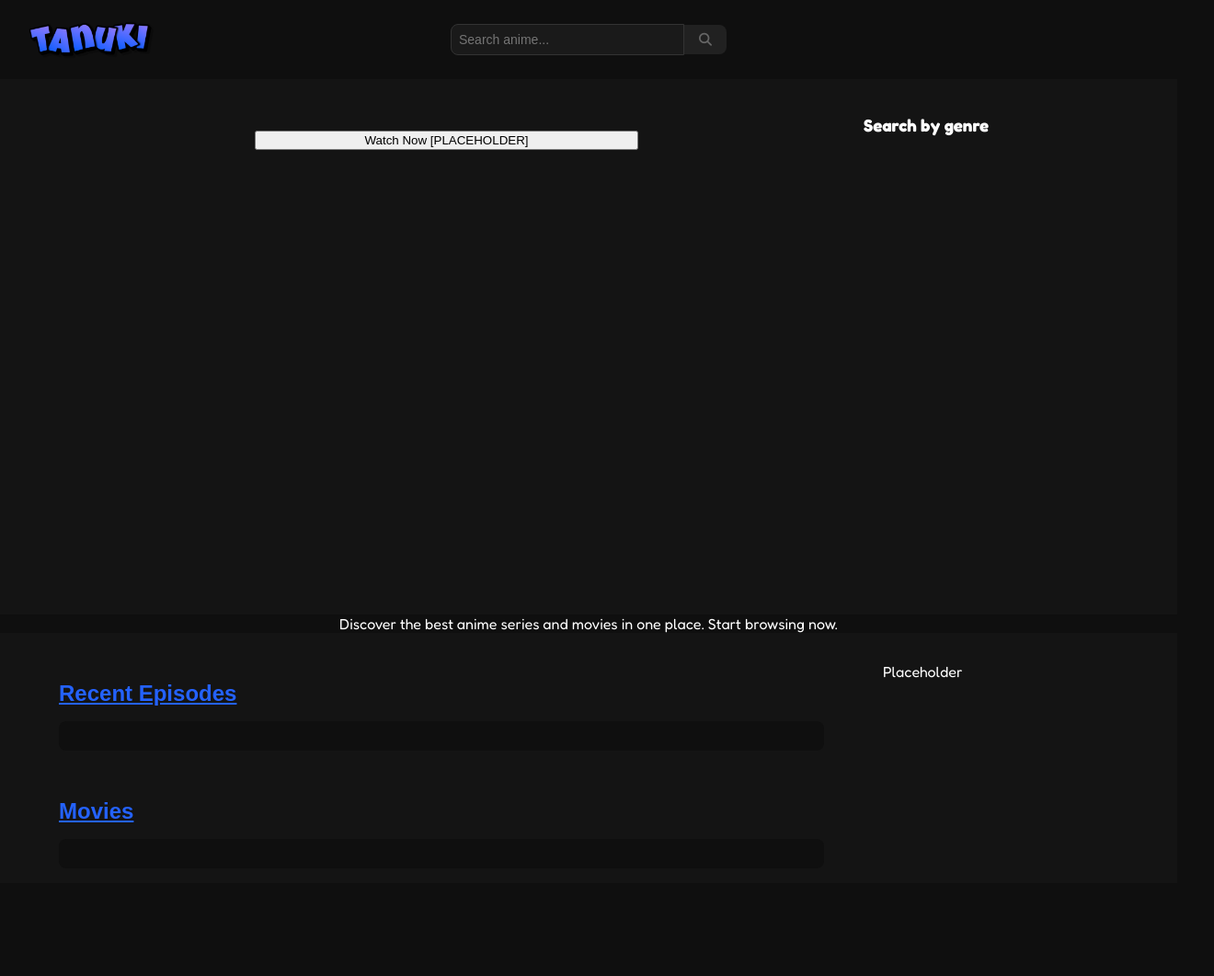
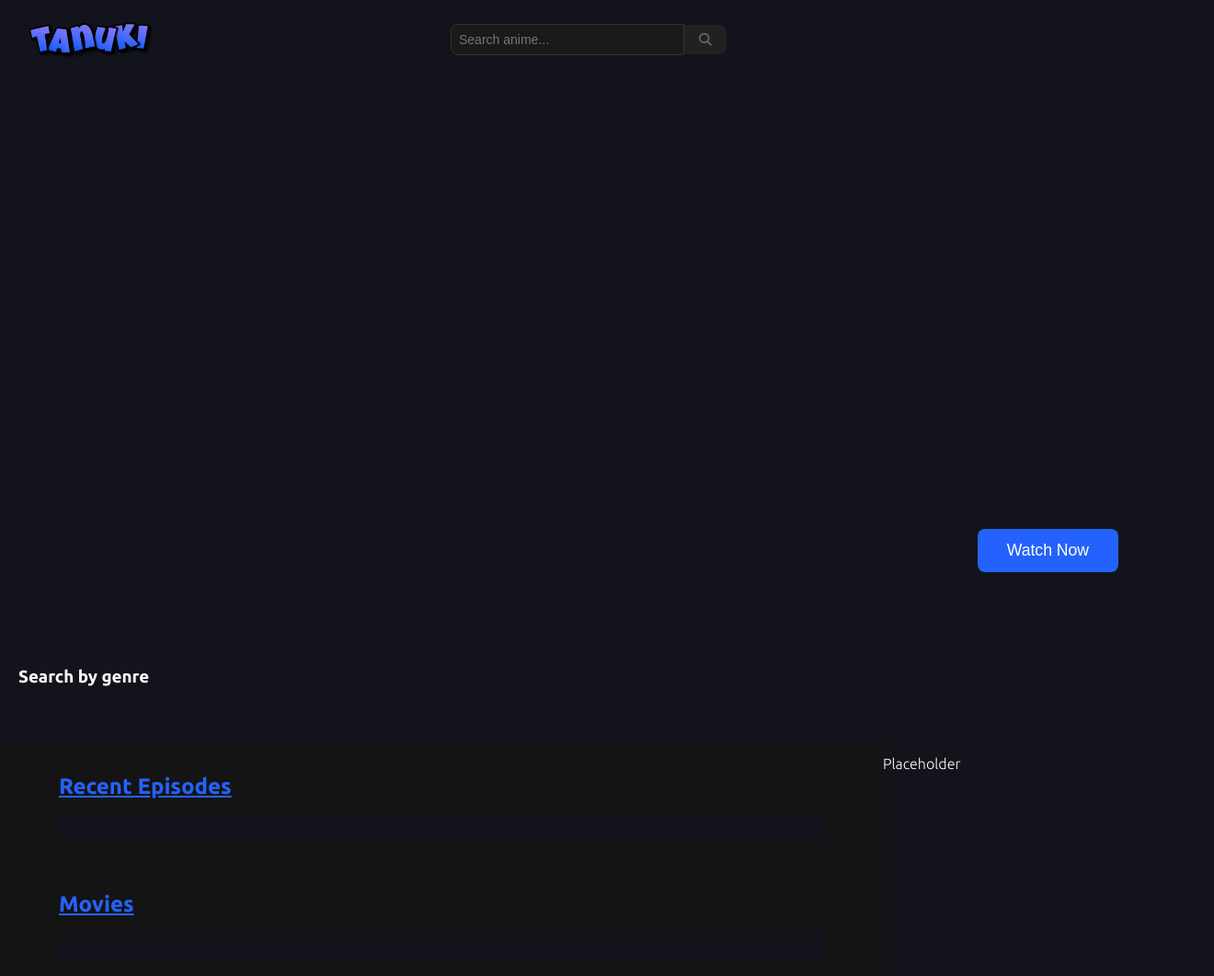
Before and after one commit to SimonOkolo/Tanuki, a website built with webpack: page public/index.html in a window 1280 px wide. Shown: the whole page at 92% size, 1320 px wide, since content can reach past the window. Before the commit the page ends 960 px from the top, so only its background shows below. Built offline with Linux system fonts and the light colour scheme; no server answers; a web font is replaced by a local one.

Commit message:
Style overhaul

```diff
--- a/public/assets/css/styles.css
+++ b/public/assets/css/styles.css
@@ -1,18 +1,21 @@
 @import "https://fonts.googleapis.com/css2?family=Fredoka:wght@300..700&display=swap";
-@import "https://fonts.googleapis.com/css2?family=Protest+Strike&display=swap";
+@import url('https://fonts.googleapis.com/css2?family=Ubuntu:ital,wght@0,300;0,400;0,500;0,700;1,300;1,400;1,500;1,700&display=swap');
 
 :root {
-    --main-color:rgb(15, 15, 15);
+    --main-color:rgb(19, 19, 27);
     --background-color:rgb(20, 20, 20);
+    --main-font: 'Ubuntu', sans-serif; font-weight: 400;
+    --sub-font: "Ubuntu", sans-serif; font-weight: 300;
 }
 
 body {
-    font-family: "Fredoka", sans-serif;
+    font-family: var(--sub-font);
     margin: 0;
     padding: 0;
     background-color: var(--main-color);
     backdrop-filter: blur(10px);
     min-height: 100vh;
+    overflow-x: hidden;
     display: flex;
     flex-direction: column;
     color: #fff;
@@ -117,7 +120,7 @@ nav ul li a {
 
 main {
     padding: 0;
-    background-color: var(--background-color);
+    background-color: var(--main-color);
 }
 
 .search-container {
@@ -128,34 +131,26 @@ main {
 }
 
 .top {
-    padding-left: 2rem;
-    padding-right: 2rem;
-    display: flex;
-    justify-content: space-between;
-    gap: 20px;
-    height: 550px;
-    flex: 0 0 auto;
-}
-
-#welcome-bar {
-    margin-top: 2rem;
-    margin-bottom: 1rem;
-    background-color: var(--main-color);
-    text-align: center; /* Ensure text inside is centered */
+    padding: 0;
+    height: auto;
 }
 
 #popular {
-    flex: 3;
-    display: flex;
-    flex-direction: column;
+    flex: 1;
+    width: 100%;
 }
 
 #genres {
     flex: 1;
+    width: 100%;
     padding: 20px;
     display: flex;
     flex-direction: column;
     overflow: hidden;
+}
+
+#genres h3 {
+    font-family: var(--main-font);
 }
 
 .slideshow-container {
@@ -163,7 +158,7 @@ main {
     flex: 1;
     display: flex;
     overflow: hidden;
-    background-color: var(--background-color);
+    background-color: var(--main-color);
     padding: 1rem;
 }
 
@@ -181,7 +176,7 @@ main {
 }
 
 .slideshow-content::-webkit-scrollbar-track {
-    background: var(--background-color);
+    background: var(--main-color);
     border-radius: 4px;
 }
 
@@ -219,7 +214,7 @@ main {
 
 .slideshow-content #anime-info h3 {
     font-size: 48px;
-    font-family: "Protest Strike", sans-serif;
+    font-family: var(--main-font);
     font-weight: 400;
     margin-top: 0;
     margin-bottom: 10px;
@@ -351,7 +346,7 @@ main {
 }
 
 #recent h2, #movies h2 {
-    font-family: "Protest Strike", sans-serif;
+    font-family: var(--main-font);
     text-decoration: underline;
     color: #2462ff;
     margin-bottom: 0;
@@ -497,6 +492,102 @@ main {
     justify-content: space-between;
 }
 
+.banner-container {
+    width: 100%;
+    height: 600px;
+    position: relative;
+    overflow: hidden;
+}
+
+.banner-content {
+    width: 100%;
+    height: 100%;
+    position: relative;
+}
+
+.banner-image {
+    position: absolute;
+    top: 0;
+    left: 0;
+    width: 80%;
+    height: 100%;
+    background-size: cover;
+    background-position: center;
+    transition: transform 0.3s ease;
+}
+
+.banner-overlay {
+    position: absolute;
+    top: 0;
+    left: 0;
+    width: 100%;
+    height: 100%;
+    background-image: radial-gradient(60% 100% at 32% 51%, #00000000 29%, var(--main-color) 76%),
+    linear-gradient(
+        to top,
+        var(--main-color) 0%,
+        transparent 40%
+    ),
+    linear-gradient(
+        to bottom,
+        var(--main-color) 0%,
+        transparent 40%
+    );
+    z-index: 1;
+}
+
+.banner-info {
+    position: absolute;
+    bottom: 0;
+    right: 0;
+    padding: 4rem;
+    color: #fff;
+    z-index: 2;
+    max-width: 600px;
+}
+
+.banner-info h3 {
+    font-size: 3rem;
+    font-family: var(--main-font);
+    margin: 0 0 1rem 0;
+    line-height: 1.2;
+    text-align: right;
+}
+
+
+.banner-info p {
+    font-size: 1.1rem;
+    margin: 0 0 1.5rem 0;
+    opacity: 0.9;
+    line-height: 1.6;
+    display: -webkit-box;
+    -webkit-line-clamp: 3;
+    -webkit-box-orient: vertical;
+    overflow: hidden;
+    text-align: right;
+}
+
+.banner-info {
+    display: flex;
+    flex-direction: column;
+    align-items: flex-end;
+}
+
+.banner-button {
+    background-color: #2462ff;
+    color: white;
+    border: none;
+    padding: 0.8rem 2rem;
+    font-size: 1.1rem;
+    border-radius: 8px;
+    cursor: pointer;
+    transition: background-color 0.3s ease;
+}
+
+.banner-button:hover {
+    background-color: #1d4fd6;
+}
+
 #animeBanner {
     position: relative;
     height: 400px;
@@ -566,38 +657,38 @@ main {
 }
 
 #genresList {
-    overflow-y: auto;
+    overflow-x: auto; /* Changed to allow horizontal scrolling */
     flex: 1;
     display: flex;
-    flex-wrap: wrap;
+    flex-direction: row;
     gap: 10px;
-    margin-top: 10px;
-    padding-right: 10px;
+    padding: 10px;
+    white-space: nowrap;
+    flex-wrap: nowrap;
+    position: relative;
+    scrollbar-width: none; /* Firefox */
+    -ms-overflow-style: none; /* IE and Edge */
+}
+
+.genres-wrapper {
+    display: flex;
+    gap: 10px;
+    animation: scroll 80s linear infinite; /* Slowed down to 60 seconds */
+    animation-play-state: running;
+}
+
+@keyframes scroll {
+    0% {
+        transform: translateX(0);
+    }
+    100% {
+        transform: translateX(-50%);
+    }
 }
 
 /* Webkit browsers custom scrollbar */
 #genresList::-webkit-scrollbar {
-    width: 8px;
-}
-
-#genresList::-webkit-scrollbar-track {
-    background: #1e1e1e;
-    border-radius: 4px;
-}
-
-#genresList::-webkit-scrollbar-thumb {
-    background: #4a4a4a;
-    border-radius: 4px;
-}
-
-#genresList::-webkit-scrollbar-thumb:hover {
-    background: #5a5a5a;
-}
-
-/* Firefox custom scrollbar */
-#genresList {
-    scrollbar-width: thin;
-    scrollbar-color: #4a4a4a #5d484800;
+    display: none;
 }
 
 .genre-link {
@@ -628,7 +719,7 @@ main {
 }
 
 #selectedGenre {
-    font-family: "Protest Strike", sans-serif;
+    font-family: var(--main-font);
     margin-bottom: 20px;
 }
 
@@ -655,7 +746,7 @@ main {
 }
 
 .episodeInformation h3 {
-    font-family: "Protest Strike", sans-serif;
+    font-family: var(--main-font);
 }
 
 #videoContainer {
--- a/public/index.html
+++ b/public/index.html
@@ -30,31 +30,26 @@
         <div class="top">
             <section id="popular">
                 <div id="topAiringSkeleton" style="display: none;">Loading...</div>
-                <div class="slideshow-container">
-                    <div class="slideshow-content">
-                        <img id="animeImage" src="">
-                        <div id="anime-info">
+                <div class="banner-container">
+                    <div class="banner-content">
+                        <div class="banner-image" id="animeImage"></div>
+                        <div class="banner-overlay"></div>
+                        <div class="banner-info">
                             <h3 id="animeTitle"></h3>
-                         <p id="animeDescription"></p>
-                         <button id="watchButton">Watch Now [PLACEHOLDER]</button>
+                            <p id="animeDescription"></p>
+                            <button class="banner-button" id="watchButton">Watch Now</button>
                         </div>
                     </div>
                 </div>
-
-                <!-- Dots Navigation -->
                 <div class="dots-container" id="dotsContainer">
                     <!-- Dots will be generated dynamically here -->
                 </div>
             </section>
-
-            <section id="genres">
-                <h3>Search by genre</h3>
-                <div id="genresList"></div>
-            </section>
         </div>
 
-        <section id="welcome-bar">
-            <p>Discover the best anime series and movies in one place. Start browsing now.</p>
+        <section id="genres">
+            <h3>Search by genre</h3>
+            <div id="genresList"></div>
         </section>
 
         <div class="main-index">
--- a/src/components/Slideshow.ts
+++ b/src/components/Slideshow.ts
@@ -27,14 +27,14 @@ export class Slideshow {
 
   private updateSlide(): void {
     const anime = this.animeList[this.currentIndex];
-    const imageElement = document.getElementById('animeImage') as HTMLImageElement;
+    const imageElement = document.getElementById('animeImage');
     const titleElement = document.getElementById('animeTitle');
     const descriptionElement = document.getElementById('animeDescription');
 
     if (imageElement && titleElement && descriptionElement) {
-      imageElement.src = anime.image;
-      titleElement.textContent = anime.title;
-      descriptionElement.textContent = anime.description || 'No description available.';
+        imageElement.style.backgroundImage = `url(${anime.image})`;
+        titleElement.textContent = anime.title;
+        descriptionElement.textContent = anime.description || 'No description available.';
     }
   }
 
--- a/src/pages/HomePage.ts
+++ b/src/pages/HomePage.ts
@@ -31,13 +31,92 @@ export async function initHomePage(): Promise<void> {
   }
 }
 
-function displayGenres(genres: { id: string, title: string }[], container: HTMLElement): void {
+function displayGenres(genres: { id: string; title: string }[], container: HTMLElement): void {
   container.innerHTML = '';
+
+  // Create wrapper for the scrolling content
+  const wrapper = document.createElement('div');
+  wrapper.classList.add('genres-wrapper');
+
+  // Create original set of genres
   genres.forEach(genre => {
-    const genreLink = document.createElement('a');
-    genreLink.textContent = genre.title;
-    genreLink.href = `genres.html?id=${genre.id}&title=${encodeURIComponent(genre.title)}`;
-    genreLink.classList.add('genre-link');
-    container.appendChild(genreLink);
+      const genreLink = document.createElement('a');
+      genreLink.textContent = genre.title;
+      genreLink.href = `genres.html?id=${genre.id}&title=${encodeURIComponent(genre.title)}`;
+      genreLink.classList.add('genre-link');
+      wrapper.appendChild(genreLink);
+  });
+
+  // Clone genres for seamless loop
+  const clone = wrapper.cloneNode(true);
+  wrapper.appendChild(clone.childNodes[0]);
+
+  container.appendChild(wrapper);
+
+  let timeoutId: number | null = null;
+  let isHovered = false;
+  let isManuallyScrolling = false;
+
+  // Function to pause animation
+  const pauseScroll = () => {
+      wrapper.style.animationPlayState = 'paused';
+      if (timeoutId) {
+          window.clearTimeout(timeoutId);
+      }
+  };
+
+  // Function to resume animation
+  const resumeScroll = () => {
+      if (!isHovered && !isManuallyScrolling) {
+          wrapper.style.animationPlayState = 'running';
+      }
+  };
+
+  // Event listeners for mouse interaction
+  container.addEventListener('mouseenter', () => {
+      isHovered = true;
+      pauseScroll();
+  });
+
+  container.addEventListener('mouseleave', () => {
+      isHovered = false;
+      timeoutId = window.setTimeout(resumeScroll, 3000); // Changed to 3 seconds
+  });
+
+  // Event listeners for scroll interaction
+  let scrollTimeout: number | null = null;
+  container.addEventListener('wheel', () => {
+      isManuallyScrolling = true;
+      pauseScroll();
+
+      if (scrollTimeout) {
+          window.clearTimeout(scrollTimeout);
+      }
+
+      scrollTimeout = window.setTimeout(() => {
+          isManuallyScrolling = false;
+          if (!isHovered) {
+              resumeScroll();
+          }
+      }, 3000); // Changed to 3 seconds
+  });
+
+  // Handle touch events for mobile
+  container.addEventListener('touchstart', () => {
+      isManuallyScrolling = true;
+      pauseScroll();
+  });
+
+  container.addEventListener('touchend', () => {
+      if (scrollTimeout) {
+          window.clearTimeout(scrollTimeout);
+      }
+
+      scrollTimeout = window.setTimeout(() => {
+          isManuallyScrolling = false;
+          if (!isHovered) {
+              resumeScroll();
+          }
+      }, 3000); // Changed to 3 seconds
   });
 }
```
Also changed, not shown: dist/app.js.
